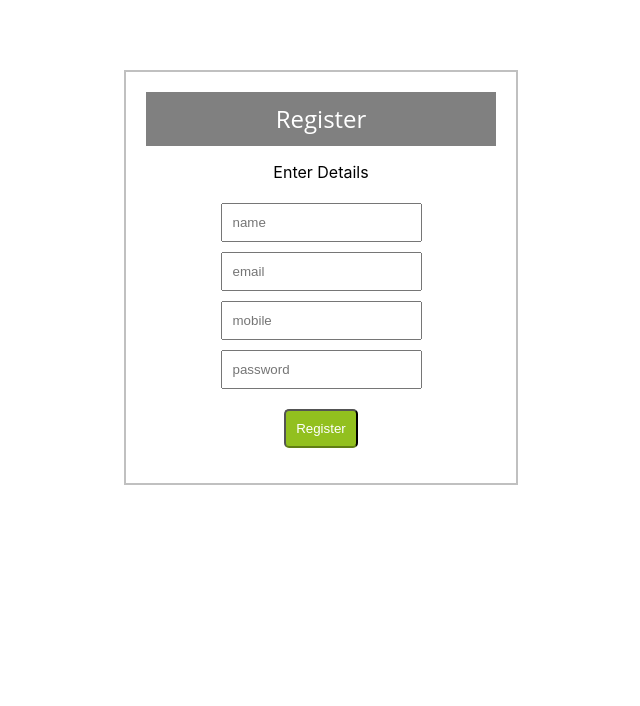
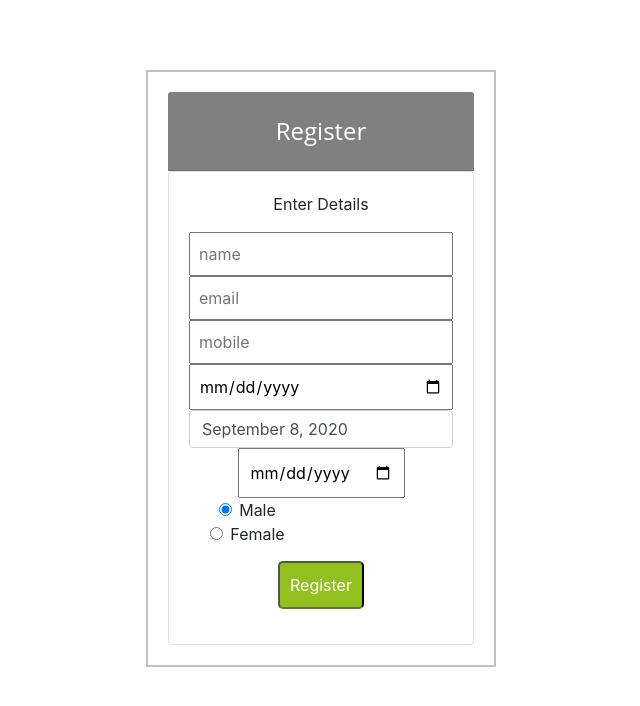
Before and after one commit to lalithakunchala/possibillion1, a React (Create React App) app in the folder client/: page / in a window 1280 px wide. Shown: the top 706 px of the page, without its empty margins (319-959 px from the left). Built offline with nearby package versions, Linux system fonts and the light colour scheme.

Commit message:
datepicker added

```diff
--- a/client/package.json
+++ b/client/package.json
@@ -8,7 +8,10 @@
     "@testing-library/user-event": "^7.2.1",
     "axios": "^0.20.0",
     "axos": "0.0.1",
+    "bootstrap": "^4.5.2",
+    "datepicker": "0.0.0",
     "react": "^16.13.1",
+    "react-datepicker": "^3.1.3",
     "react-dom": "^16.13.1",
     "react-redux": "^7.2.1",
     "react-router-dom": "^5.2.0",
--- /dev/null
+++ b/client/reactjs-datepicker-app/package.json
@@ -0,0 +1,5 @@
+{
+  "name": "reactjs-datepicker-app",
+  "version": "0.1.0",
+  "private": true
+}
--- a/client/src/components/Register/Register.jsx
+++ b/client/src/components/Register/Register.jsx
@@ -1,7 +1,9 @@
 import React, { Component } from 'react'
 import { connect } from 'react-redux'
 import styles from './Register.module.css'
-// import NavBar from '../Navbar/NavBar.jsx';
+import DatePicker from "react-datepicker";
+import "react-datepicker/dist/react-datepicker.css";
+import 'bootstrap/dist/css/bootstrap.min.css';
 import {Redirect} from 'react-router-dom'
 import {fetchRegister} from '../../redux/action'
 
@@ -14,7 +16,8 @@ export class Register extends Component {
             email:"",
             name:"",
             mobile:"",
-            enter:false
+            enter:false,
+            stDate: new Date()
         }
     }
 
@@ -85,6 +88,11 @@ export class Register extends Component {
         }
 
 
+        handleDateChange(date) {
+            this.setState({
+            stDate: date
+            })
+            }
 
     render() {
         return (
@@ -104,7 +112,32 @@ export class Register extends Component {
                             <input type="text" name="name" placeholder="name" onChange={this.handleChange} className=" p-2 w-100"></input><br/>
                             <input type="text" name="email" placeholder="email" onChange={this.handleChange} className=" p-2 w-100"></input><br/>
                             <input type="text" name="mobile" placeholder="mobile" onChange={this.handleChange} className=" p-2 w-100"></input><br/>
-                            <input type="password" name="password" placeholder="password" onChange={this.handleChange} className=" p-2 w-100"></input><br/>
+                            <input type="date" name="date" placeholder="Date" format="mm-dd-yyyy"onChange={this.handleChange} className=" p-2 w-100"></input><br/>
+
+                            <DatePicker
+                            selected={ this.state.stDate }
+                            onChange={ this.handleDateChange }
+                            dateFormat="MMMM d, yyyy"
+                            className="form-control"
+                            />
+
+                        <input class="datepicker" type="date" data-date-format="mm/dd/yyyy"/>
+
+
+                            <div className="form-check col-6">
+                            <input class="form-check-input align-left" type="radio" name="exampleRadios" id="exampleRadios1" value="male" checked />
+                            <label class="form-check-label" for="exampleRadios1">
+                                Male
+                            </label>
+                            </div>
+                            <div className="form-check col-6">
+                            <input class="form-check-input" type="radio" name="exampleRadios" id="exampleRadios2" value="female" />
+                            <label class="form-check-label" for="exampleRadios2">
+                                Female
+                            </label>
+
+                            </div>
+
                             <button className={styles.btnCss} onClick={this.handleClick}>Register</button>
                         </div>
                         {this.state.enter?<div style={{color:'red'}}>Enter all details</div>:""}
```
Also changed, not shown: 1 other file (tests, documents, lock files or other folders).
